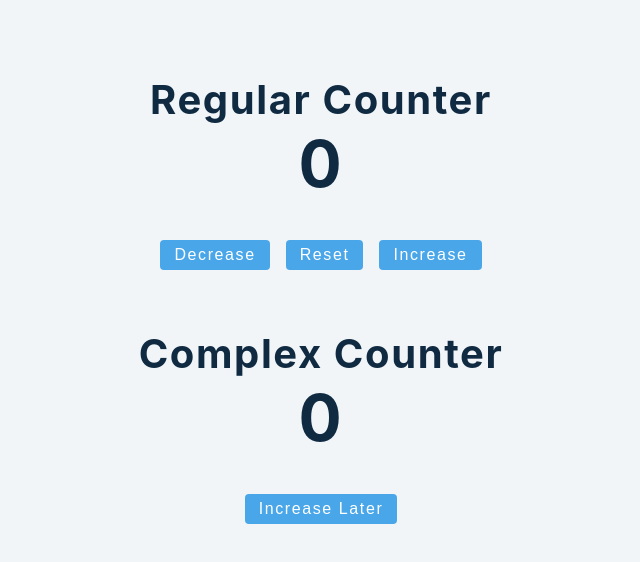
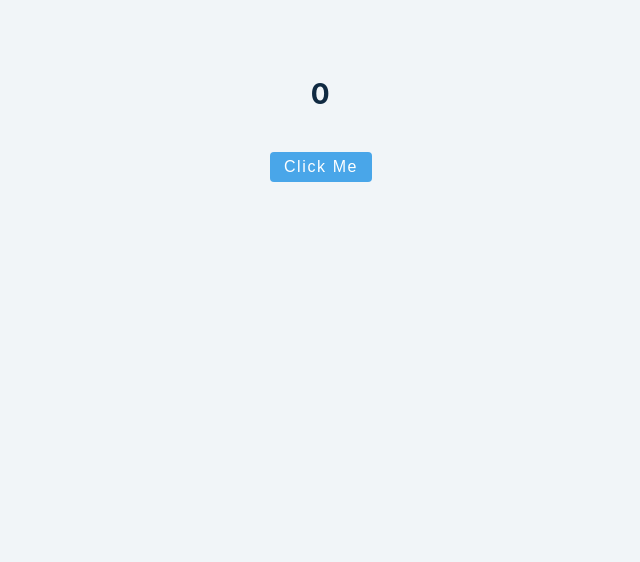
Before and after one commit to IsaacBukunmi/react-advanced-2020-copy, a React (Create React App) app: page / in a window 1280 px wide. Shown: the top 562 px of the page, without its empty margins (319-959 px from the left). Built offline with nearby package versions, Linux system fonts and the light colour scheme.

Commit message:
useEffect Basics

```diff
--- a/src/App.js
+++ b/src/App.js
@@ -1,5 +1,5 @@
 import React from 'react'
-import Setup from './tutorial/1-useState/setup/5-useState-counter'
+import Setup from './tutorial/2-useEffect/setup/1-useEffect-basics'
 
 
 function App() {
--- a/src/tutorial/2-useEffect/setup/1-useEffect-basics.js
+++ b/src/tutorial/2-useEffect/setup/1-useEffect-basics.js
@@ -1,9 +1,28 @@
 import React, { useState, useEffect } from 'react';
 // by default runs after every re-render
 // cleanup function
-// second parameter
+// second parameter - Having the second parameter (dependency list - empty array []) makes the useEffect hook only runs on the initial render *** To rectify this and make it run multiple times, add value to the array.
+
 const UseEffectBasics = () => {
-  return <h2>useEffect Basics</h2>;
+  const [value, setValue] = useState(0)
+
+  // useEffect is used when we want to set up side effect which is some work outside the component which runs after every render
+
+  useEffect(() => {
+    console.log('call useEffect')
+    // hooks cannot be called conditionally(i.e hooks in a conditional) but conditionals can be set in a hooks
+    if(value >= 1){
+      document.title = `New Message(${value})`
+    }
+  }, [value])
+
+  console.log('render component')
+  return(
+    <>
+      <h3>{value}</h3>
+      <button className="btn" onClick={() => setValue(value+1)}>Click me</button>
+    </>
+  )
 };
 
 export default UseEffectBasics;
```
